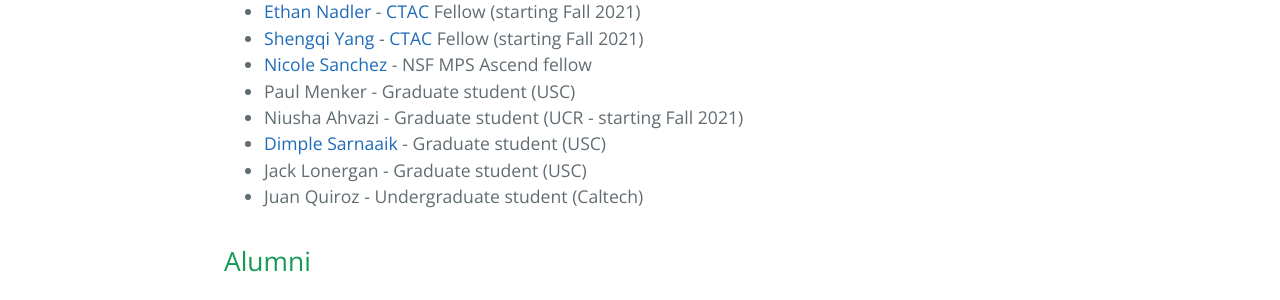
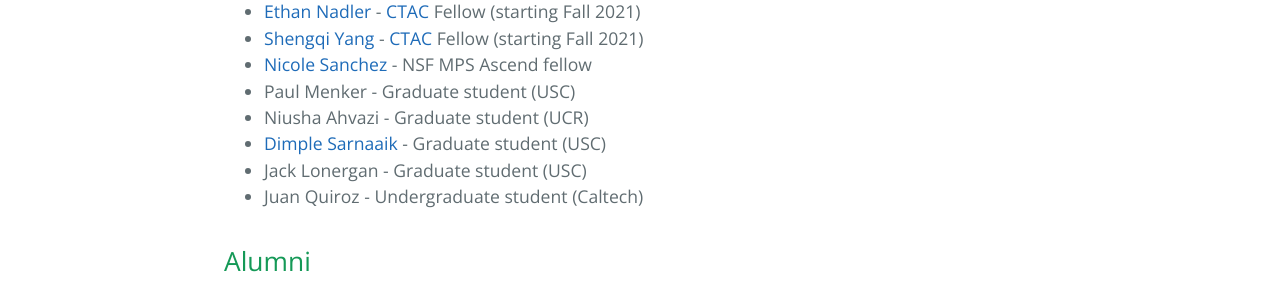
Before and after one commit to abensonca/abensonca.github.io, a Jekyll site: the page built from team.md, in a window 1280 px wide. Shown: the part 419-719 px from the top of the page. Built offline with Jekyll 4.4.1, drawn with Linux system fonts in a browser that asks for light colours.

Commit message:
Update team.md

```diff
--- a/team.md
+++ b/team.md
@@ -10,7 +10,7 @@
 * [Shengqi Yang](https://sheayang.github.io/) - [CTAC](https://ctac.carnegiescience.edu/) Fellow (starting Fall 2021)
 * [Nicole Sanchez](https://nnicolesanchez.github.io/) - NSF MPS Ascend fellow
 * Paul Menker - Graduate student (USC)
-* Niusha Ahvazi - Graduate student (UCR - starting Fall 2021)
+* Niusha Ahvazi - Graduate student (UCR)
 * [Dimple Sarnaaik](https://www.linkedin.com/in/dimple-sarnaaik-30b503143) - Graduate student (USC)
 * Jack Lonergan - Graduate student (USC)
 * Juan Quiroz - Undergraduate student (Caltech)
```
